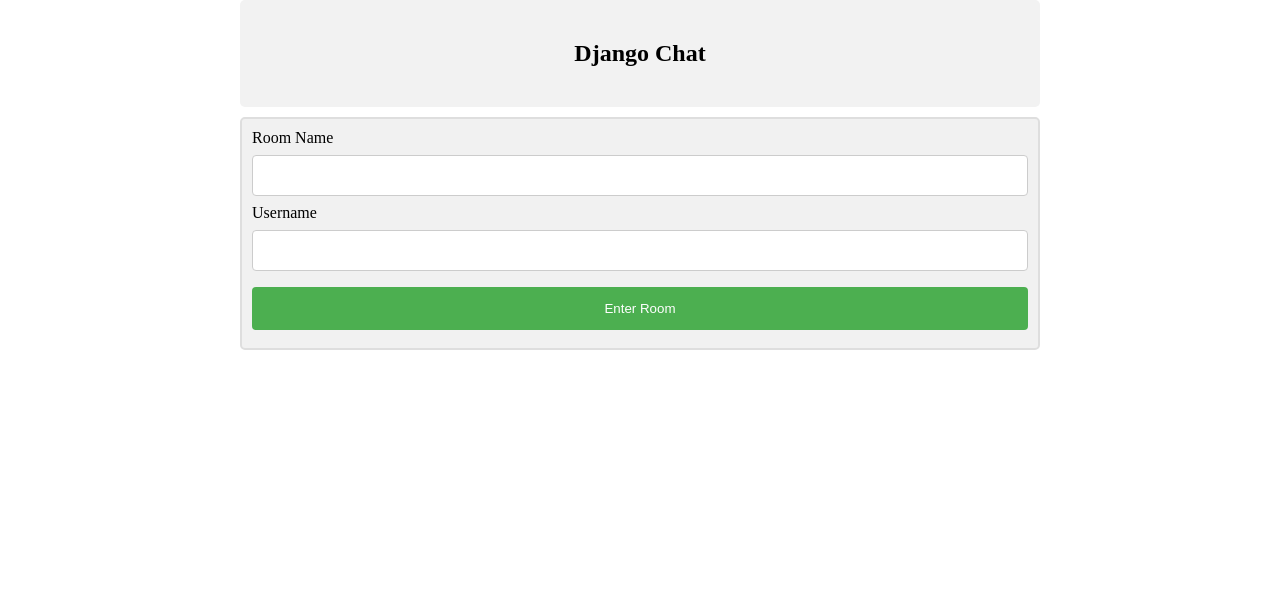
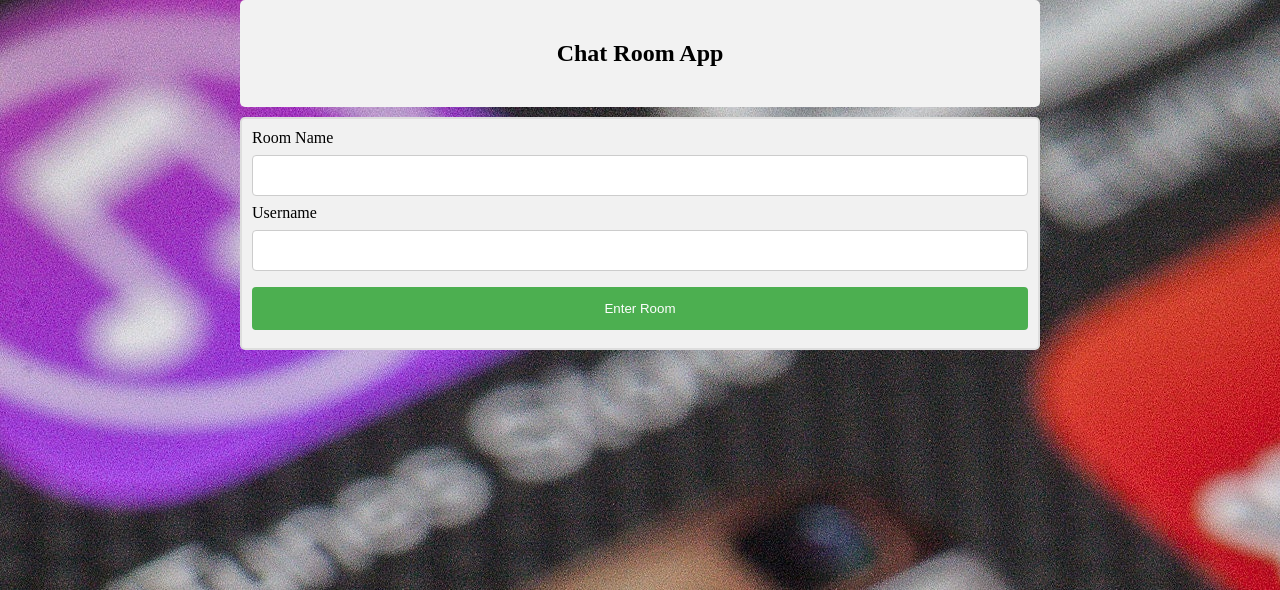
Before and after one commit to kibetamos/Chat_app, a Django app: template templates/home.html in a window 1280 px wide. Shown: the top 590 px of the page. Run offline with Django 3.2, Linux system fonts and the light colour scheme; the template is opened without the code that fills it, so the values that code supplies are empty.

Commit message:
final update

```diff
--- a/templates/home.html
+++ b/templates/home.html
@@ -56,7 +56,7 @@
 <body>
 
 <div align="center">
-    <h2>Django Chat</h2>
+    <h2>Chat Room App</h2>
 </div>
 
 
@@ -92,6 +92,10 @@
     background-color: #f2f2f2;
     padding: 20px;
     }
+    body{
+    background-image: url("back.jpg");
+    }
+
     </style>
 
     <form id="post-form" method="POST" action="checkview">
--- a/templates/room.html
+++ b/templates/room.html
@@ -56,7 +56,7 @@
 </head>
 <body>
 
-<h2>{{room}} - DjChat</h2>
+<h2>{{room}} - Chatroom</h2>
 
 <div id="display">
 
```
Also changed, not shown: db.sqlite3, templates/back.jpg (added).
